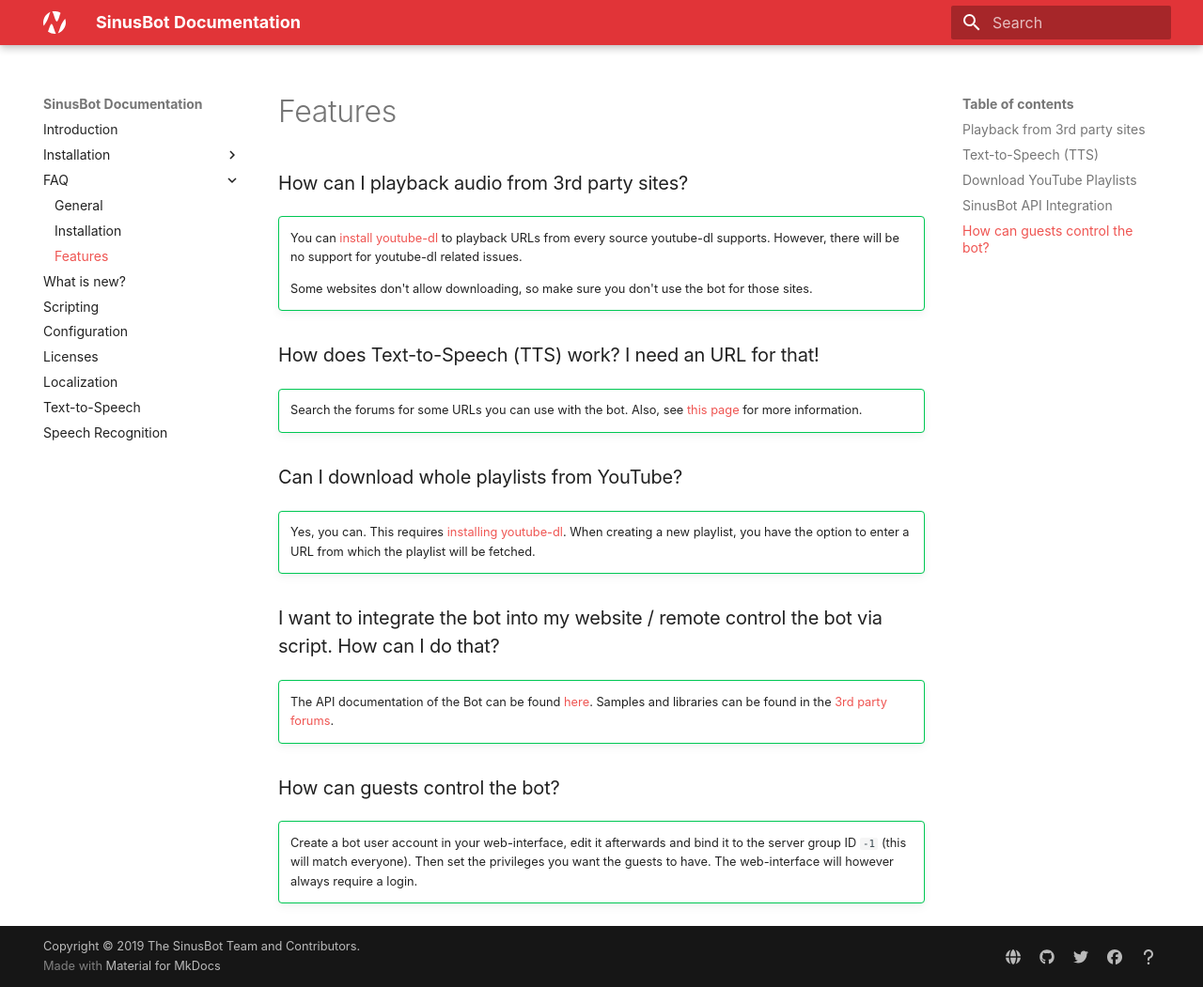
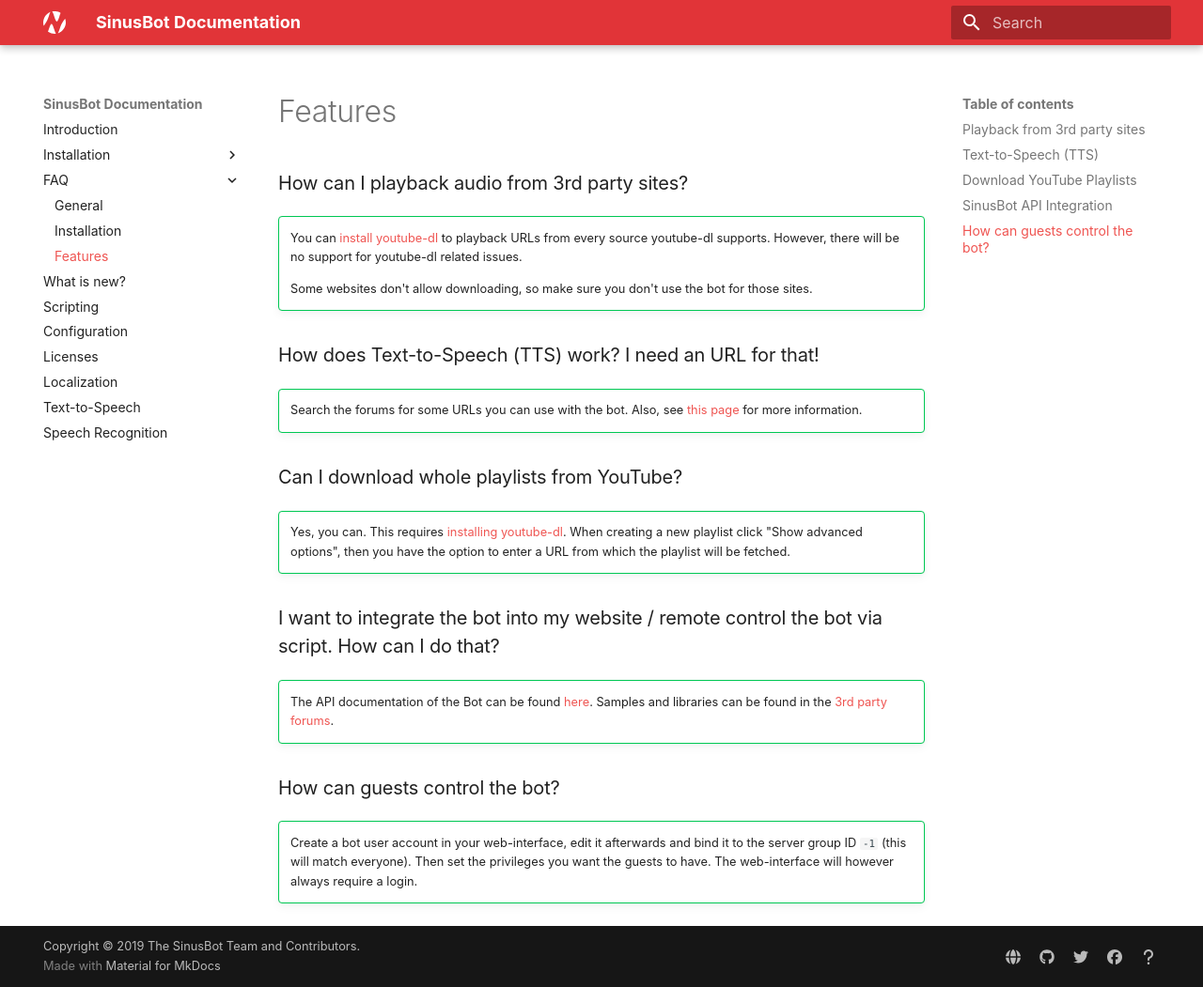
Before and after one commit to SinusBot/docs, an MkDocs documentation site: the page built from docs/faq/features.md, in a window 1280 px wide and 1051 px high. Shown: the whole window at 94% size. Built offline with MkDocs 1.6.1 and Material for MkDocs 9.7.7, drawn with Linux system fonts in a browser that asks for light colours.

Commit message:
update playlists answer

```diff
--- a/docs/faq/features.md
+++ b/docs/faq/features.md
@@ -13,7 +13,7 @@
 ### Can I download whole playlists from YouTube? { #download-youtube-playlists data-toc-label='Download YouTube Playlists' }
 
 !!! success ""
-    Yes, you can. This requires [installing youtube-dl](../../youtube-dl/). When creating a new playlist, you have the option to enter a URL from which the playlist will be fetched.
+    Yes, you can. This requires [installing youtube-dl](../../youtube-dl/). When creating a new playlist click "Show advanced options", then you have the option to enter a URL from which the playlist will be fetched.
 
 ### I want to integrate the bot into my website / remote control the bot via script. How can I do that? { #sinusbot-api-integration data-toc-label='SinusBot API Integration' }
 
```
